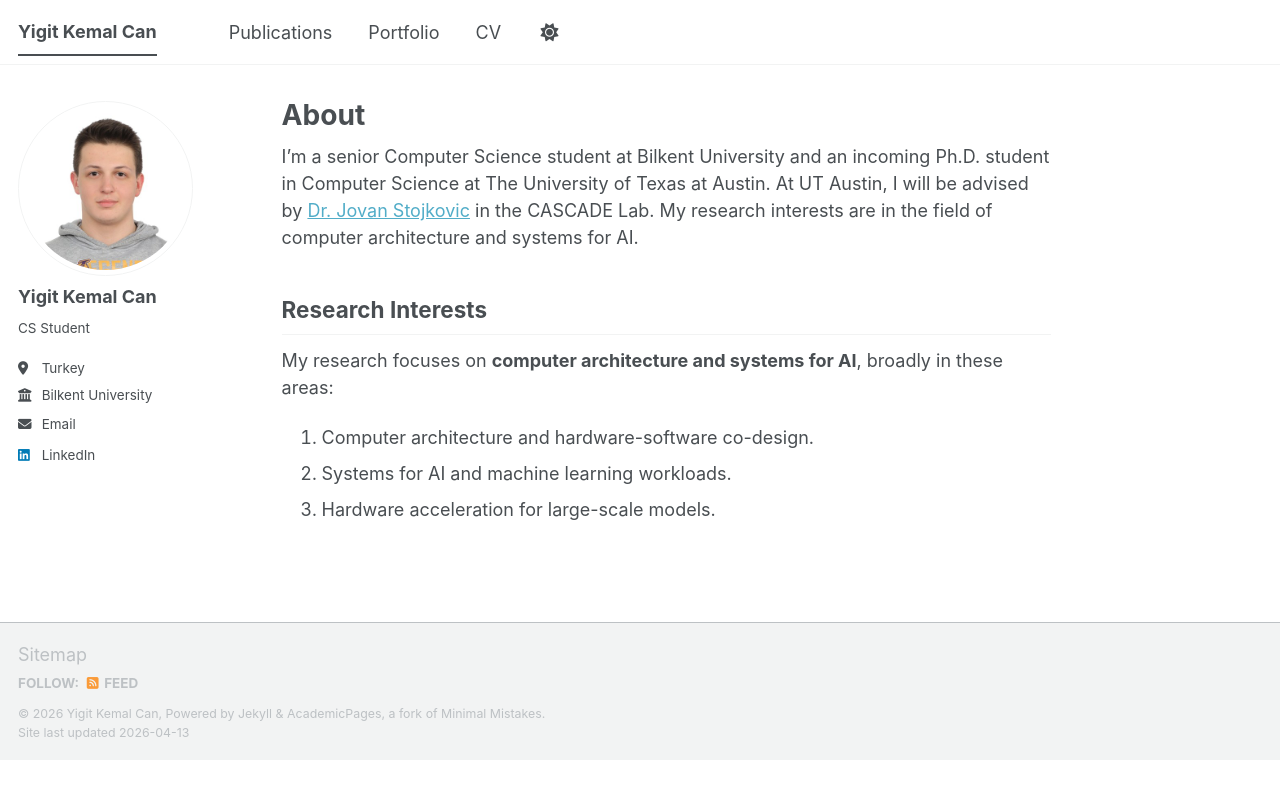
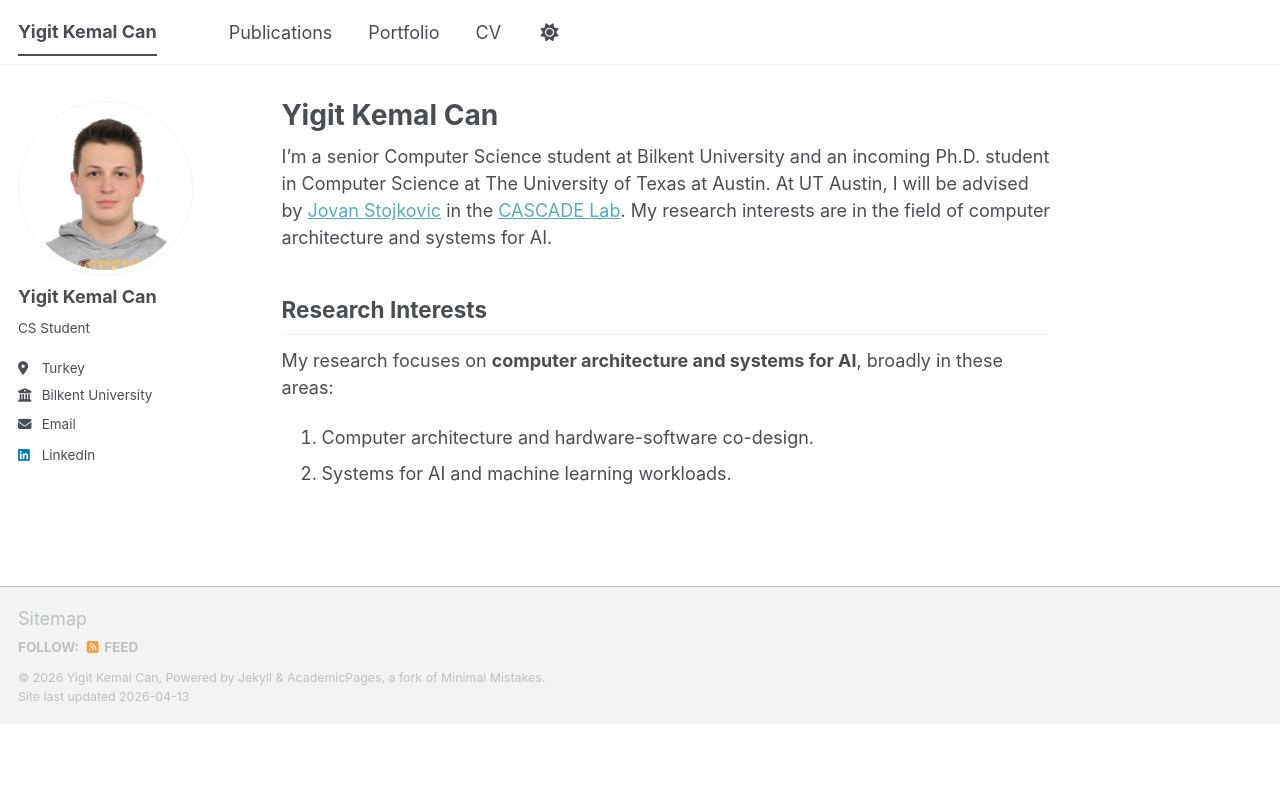
Before and after one commit to yigitkemalcan/yigitkemalcan.github.io, a Jekyll site: the page built from _pages/about.md, in a window 1280 px wide. Shown: the top 799 px of the page. Built offline with Jekyll 4.4.1, drawn with Linux system fonts in a browser that asks for light colours; a script bundle is joined from its source files by our own code; library files that are not in the unit come from our copies.

Commit message:
Update about page title, fix Jovan link, trim interests

```diff
--- a/_pages/about.md
+++ b/_pages/about.md
@@ -1,13 +1,13 @@
 ---
 permalink: /
-title: "About"
+title: "Yigit Kemal Can"
 author_profile: true
 redirect_from:
   - /about/
   - /about.html
 ---
 
-I'm a senior Computer Science student at Bilkent University and an incoming Ph.D. student in Computer Science at The University of Texas at Austin. At UT Austin, I will be advised by [Dr. Jovan Stojkovic](https://jovan-s.github.io/) in the CASCADE Lab. My research interests are in the field of computer architecture and systems for AI.
+I'm a senior Computer Science student at Bilkent University and an incoming Ph.D. student in Computer Science at The University of Texas at Austin. At UT Austin, I will be advised by [Jovan Stojkovic](https://jovans2.github.io/) in the [CASCADE Lab](https://cascade.cs.utexas.edu/). My research interests are in the field of computer architecture and systems for AI.
 
 ## Research Interests
 
@@ -15,4 +15,3 @@ My research focuses on **computer architecture and systems for AI**, broadly in
 
 1. Computer architecture and hardware-software co-design.
 2. Systems for AI and machine learning workloads.
-3. Hardware acceleration for large-scale models.
```
